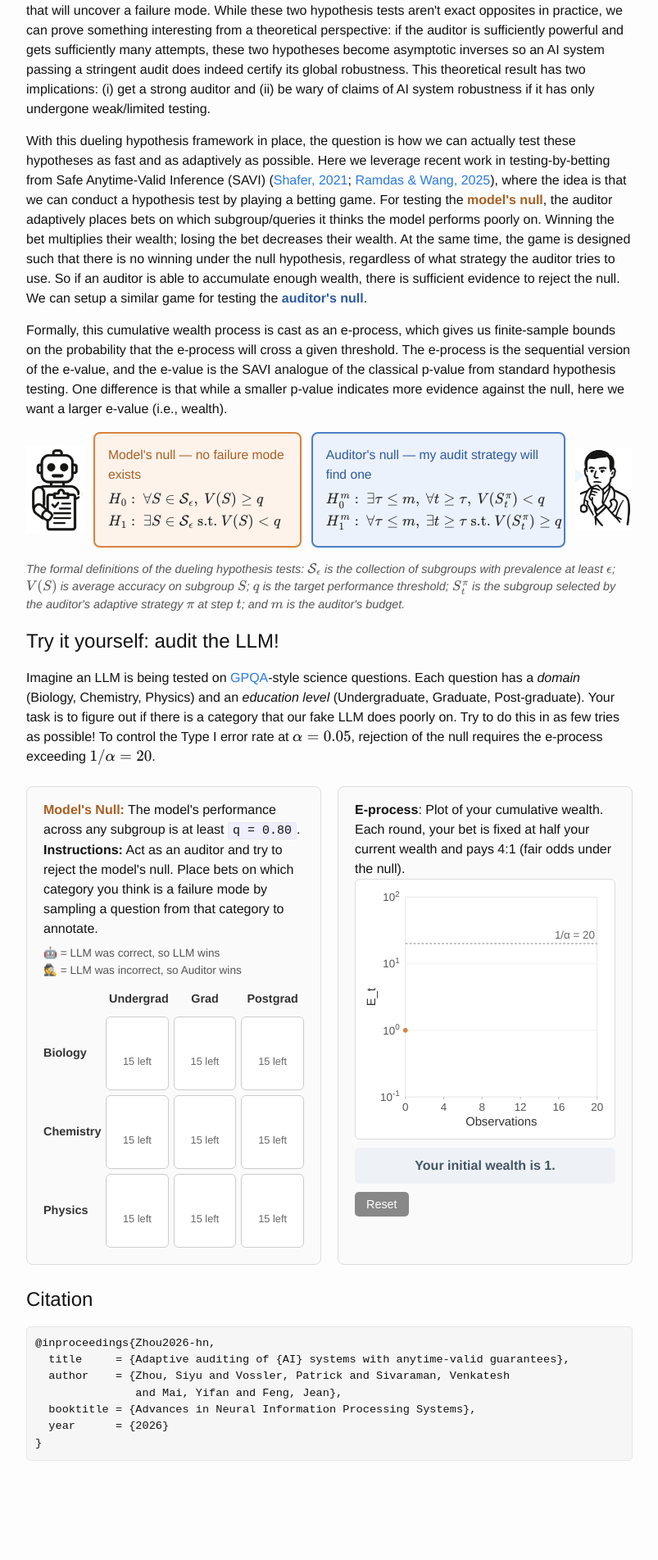
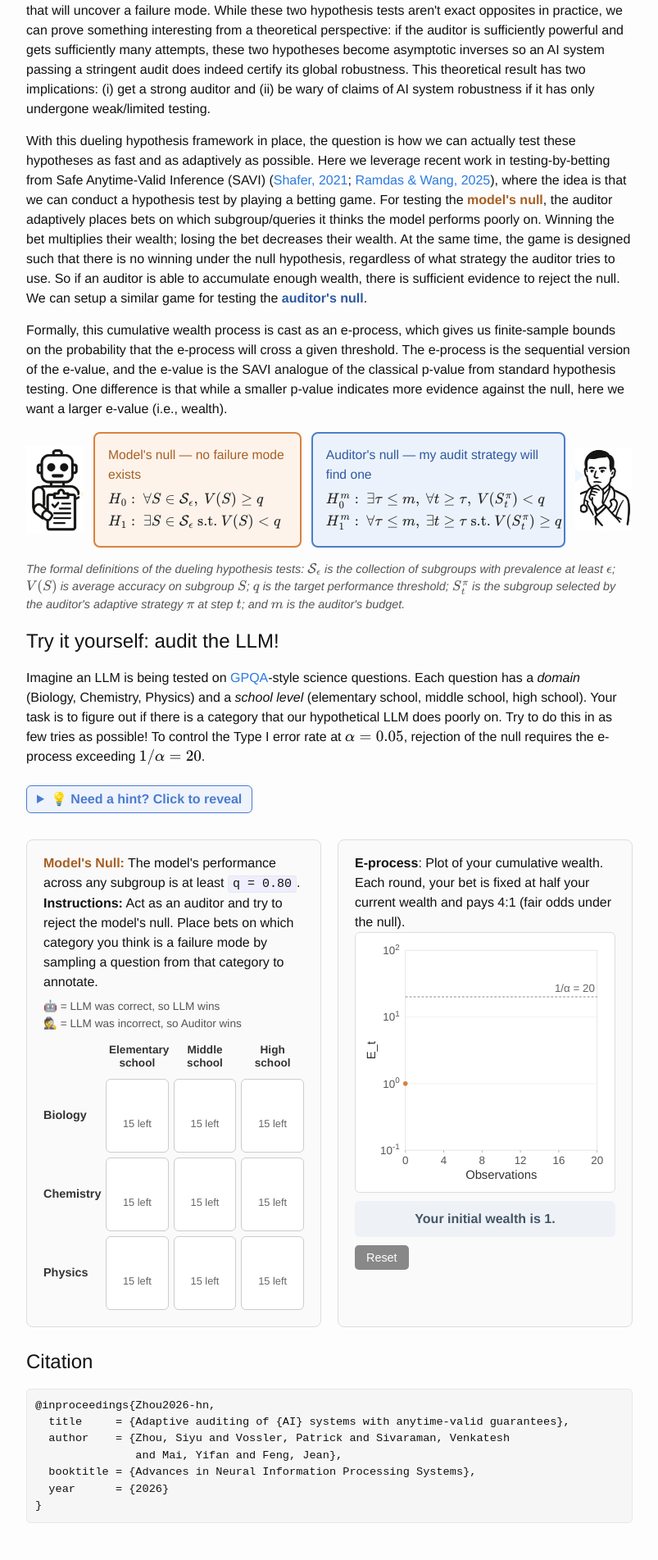
Before and after one commit to jjfeng/jjfeng.github.io, a Jekyll site: the page built from project_adaptive_auditing.html, in a window 1280 px wide. Shown: the part 861-2764 px from the top of the page at 82% size, without its empty margins (238-1041 px from the left). Built offline with Jekyll 4.4.1, drawn with Linux system fonts in a browser that asks for light colours; before the commit the page ends 2688 px from its top, so only the background shows below that.

Commit message:
game easier

```diff
--- a/project_adaptive_auditing.html
+++ b/project_adaptive_auditing.html
@@ -72,7 +72,9 @@
     text-align: center;
     padding: 4px;
     color: #333;
-    font-size: 0.9em;
+    font-size: 0.85em;
+    white-space: nowrap;
+    line-height: 1.2;
   }
   .cat-row-label {
     font-weight: 600;
@@ -148,6 +150,11 @@
   details.howto { margin-top: 10px; }
   details.howto summary { cursor: pointer; font-weight: 600; color: #4a7fc9; }
   details.howto p, details.howto li { font-size: 0.92em; }
+  details.hint { display: inline-block; margin: 8px 0; padding: 4px 12px; border: 1px solid #4a7bd0; border-radius: 6px; background: #eef3fc; color: #4a7bd0; max-width: 100%; }
+  details.hint summary { cursor: pointer; font-weight: 600; user-select: none; }
+  details.hint:not([open]):hover { background: #dce7fa; }
+  details.hint[open] { padding-bottom: 8px; }
+  details.hint[open] summary { margin-bottom: 4px; }
 </style>
 
 <div class="proj-wrap" markdown="0">
@@ -218,8 +225,10 @@
 <h2>Try it yourself: audit the LLM!</h2>
 
 <p>
-Imagine an LLM is being tested on <a href="https://arxiv.org/abs/2311.12022">GPQA</a>-style science questions. Each question has a <em>domain</em> (Biology, Chemistry, Physics) and an <em>education level</em> (Undergraduate, Graduate, Post-graduate). Your task is to figure out if there is a category that our fake LLM does poorly on. Try to do this in as few tries as possible! To control the Type I error rate at \(\alpha=0.05\), rejection of the null requires the e-process exceeding \(1/\alpha=20\).
+Imagine an LLM is being tested on <a href="https://arxiv.org/abs/2311.12022">GPQA</a>-style science questions. Each question has a <em>domain</em> (Biology, Chemistry, Physics) and a <em>school level</em> (elementary school, middle school, high school). Your task is to figure out if there is a category that our hypothetical LLM does poorly on. Try to do this in as few tries as possible! To control the Type I error rate at \(\alpha=0.05\), rejection of the null requires the e-process exceeding \(1/\alpha=20\).
 </p>
+
+<details class="hint"><summary>💡 Need a hint? Click to reveal</summary><i>Try sampling from each subgroup once before you use your intuition to focus on specific categories.</i></details>
 
 <div class="demo-box">
   <div class="demo-top">
@@ -268,22 +277,22 @@
   var MULT_WRONG = 1 + STAKE * Q / (1 - Q);     // 3    (win 4x the stake)
 
   // --- Fixed pre-labeled dataset -----------------------------------------
-  // Chemistry/Postgrad is the hidden failure mode. Other categories mostly pass.
+  // Chemistry/High school is the hidden failure mode. Other categories mostly pass.
   // Each array is a pre-generated sequence of binary scores revealed in order.
   var DATASET = {
-    "Biology|Undergrad":   [1,1,1,1,1,1,1,0,1,1,1,1,1,1,1],
-    "Biology|Grad":        [1,1,1,0,1,1,1,1,1,1,0,1,1,1,1],
-    "Biology|Postgrad":    [1,1,0,1,1,1,0,1,1,1,1,0,1,1,1],
-    "Chemistry|Undergrad": [1,1,0,1,1,1,1,0,1,1,1,0,1,1,1],
-    "Chemistry|Grad":      [1,0,1,0,1,0,1,1,0,0,1,0,1,0,0],
-    "Chemistry|Postgrad":  [0,0,0,1,0,0,0,0,1,0,0,0,1,0,0],
-    "Physics|Undergrad":   [1,1,1,1,0,1,1,1,1,1,0,1,1,1,1],
-    "Physics|Grad":        [1,1,0,1,1,1,0,1,1,1,1,0,1,1,1],
-    "Physics|Postgrad":    [1,0,1,1,0,1,1,0,1,1,0,1,1,1,0]
+    "Biology|Elementary school": [1,1,1,1,1,1,1,0,1,1,1,1,1,1,1],
+    "Biology|Middle school": [1,1,1,0,1,1,1,1,1,1,0,1,1,1,1],
+    "Biology|High school": [1,1,0,1,1,1,0,1,1,1,1,0,1,1,1],
+    "Chemistry|Elementary school": [1,1,0,1,1,1,1,0,1,1,1,0,1,1,1],
+    "Chemistry|Middle school": [1,0,1,0,1,0,1,1,0,0,1,0,1,0,0],
+    "Chemistry|High school": [0,0,0,1,0,0,0,0,1,0,0,0,1,0,0],
+    "Physics|Elementary school": [1,1,1,1,0,1,1,1,1,1,0,1,1,1,1],
+    "Physics|Middle school": [1,1,0,1,1,1,0,1,1,1,1,0,1,1,1],
+    "Physics|High school": [1,0,1,1,0,1,1,0,1,1,0,1,1,1,0]
   };
 
   var DOMAINS = ["Biology", "Chemistry", "Physics"];
-  var LEVELS  = ["Undergrad", "Grad", "Postgrad"];
+  var LEVELS  = ["Elementary school", "Middle school", "High school"];
 
   // --- State --------------------------------------------------------------
   var state;
@@ -314,7 +323,8 @@
     LEVELS.forEach(function (l) {
       var h = document.createElement("div");
       h.className = "cat-head";
-      h.textContent = l;
+      // put "school" on its own line so every header wraps the same way
+      h.innerHTML = l.replace(" school", "<br>school");
       grid.appendChild(h);
     });
     // rows
```
